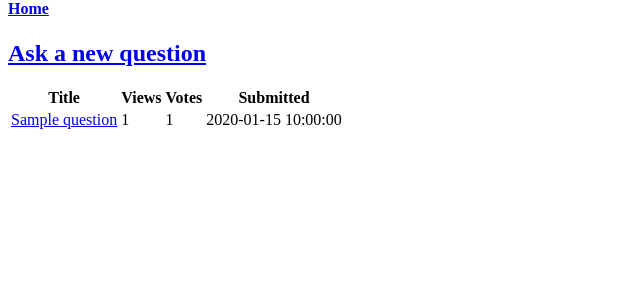
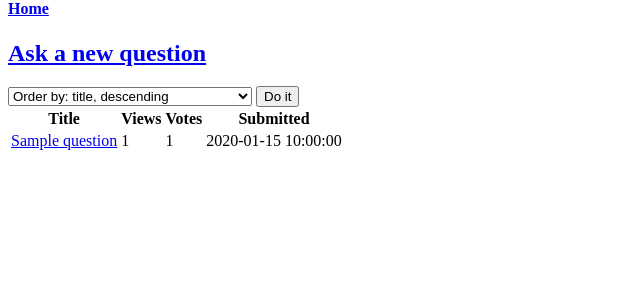
Before and after one commit to hosmanadam/amyq, a Flask app: template templates/questions.html in a window 1280 px wide. Shown: the part 21-321 px from the top of the page, without its empty margins (0-640 px from the left). Run offline with Flask 2, Linux system fonts and the light colour scheme; the template is opened without the code that fills it: most values are stand-ins (such as "Sample title", 1, 10 or a date in 2020).

Commit message:
Add ordering capability to questions page
- Move ordering out from db query and into db_handler function

```diff
--- a/app.py
+++ b/app.py
@@ -18,10 +18,15 @@ def index():
     return redirect('/questions')
 
 
-@app.route('/questions')
+@app.route('/questions', methods=['GET', 'POST'])
 def questions():
-    questions = dbfunc.get_questions()
-    return render_template('questions.html', questions=questions)
+    if request.method == 'POST' and request.form['ordering']:
+        order_by, order_direction = request.form['ordering'].split('-')
+        questions = dbfunc.get_questions(order_by=order_by, order_direction=order_direction)
+        return render_template('questions.html', questions=questions, ordering=request.form['ordering'])
+    else:
+        questions = dbfunc.get_questions()
+        return render_template('questions.html', questions=questions, ordering='time_submitted-DESC')
 
 
 @app.route('/add-question')
--- a/db/queries.py
+++ b/db/queries.py
@@ -1,6 +1,5 @@
 read_questions = """
     SELECT * FROM questions
-    ORDER BY time_submitted DESC
 """
 
 read_question = """
--- a/templates/questions.html
+++ b/templates/questions.html
@@ -1,5 +1,20 @@
 {% extends 'base.html' %}
 {% block body %}
+
+<form id="ordering" action="questions" method="POST">
+    <select name="ordering" >
+        <option value="title-DESC"{{ ' selected' if ordering=='title-DESC' else '' }}>Order by: title, descending</option>
+        <option value="title-ASC"{{ ' selected' if ordering=='title-ASC' else '' }}>Order by: title, ascending</option>
+        <option value="view_count-DESC"{{ ' selected' if ordering=='view_count-DESC' else '' }}>Order by: views, descending</option>
+        <option value="view_count-ASC"{{ ' selected' if ordering=='view_count-ASC' else '' }}>Order by: views, ascending</option>
+        <option value="vote_count-DESC"{{ ' selected' if ordering=='vote_count-DESC' else '' }}>Order by: votes, descending</option>
+        <option value="vote_count-ASC"{{ ' selected' if ordering=='vote_count-ASC' else '' }}>Order by: votes, ascending</option>
+        <option value="time_submitted-DESC"{{ ' selected' if ordering=='time_submitted-DESC' else '' }}>Order by: time submitted, descending</option>
+        <option value="time_submitted-ASC"{{ ' selected' if ordering=='time_submitted-ASC' else '' }}>Order by: time submitted, ascending</option>
+    </select>
+    <button name="name" value="value" type="submit">Do it</button>
+</form>
+
 <table>
     <tr>
         <th>Title</th>
```
Also changed, not shown: db/functions.py (+8 -3 lines).
